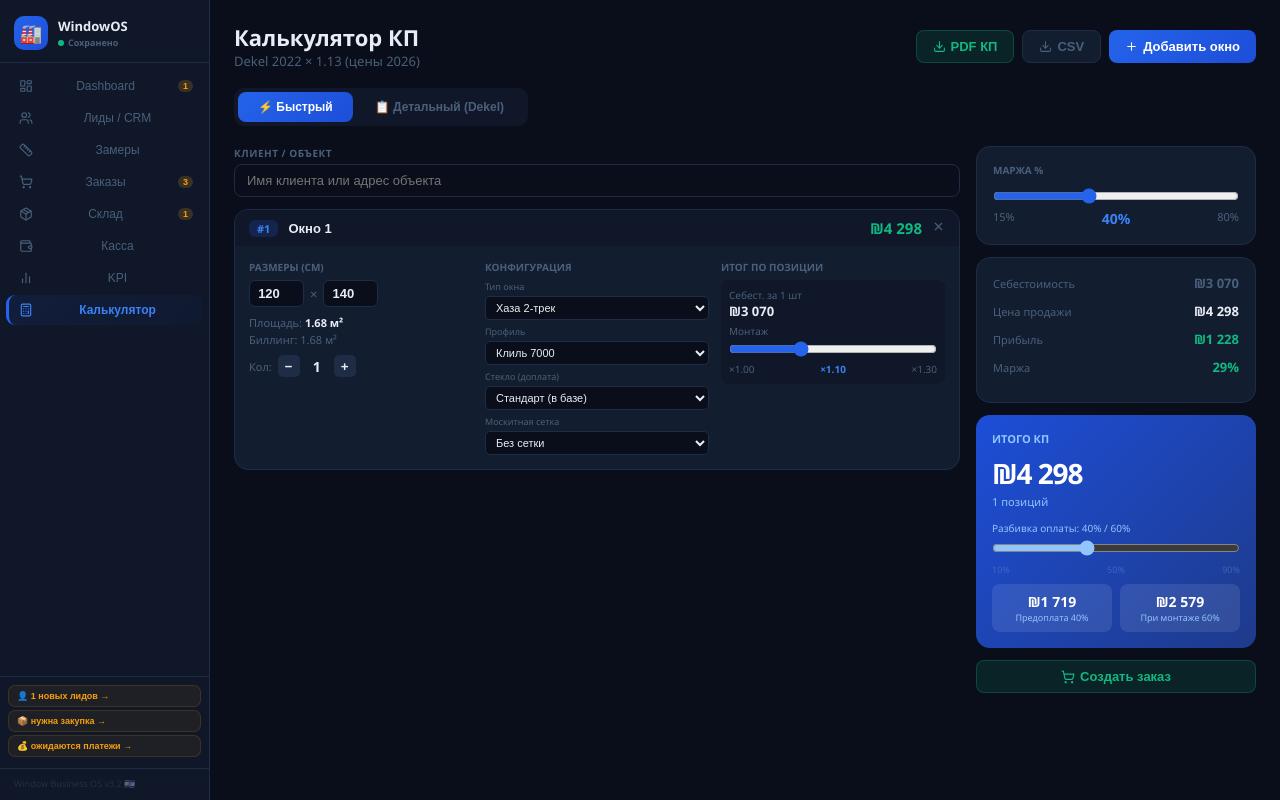
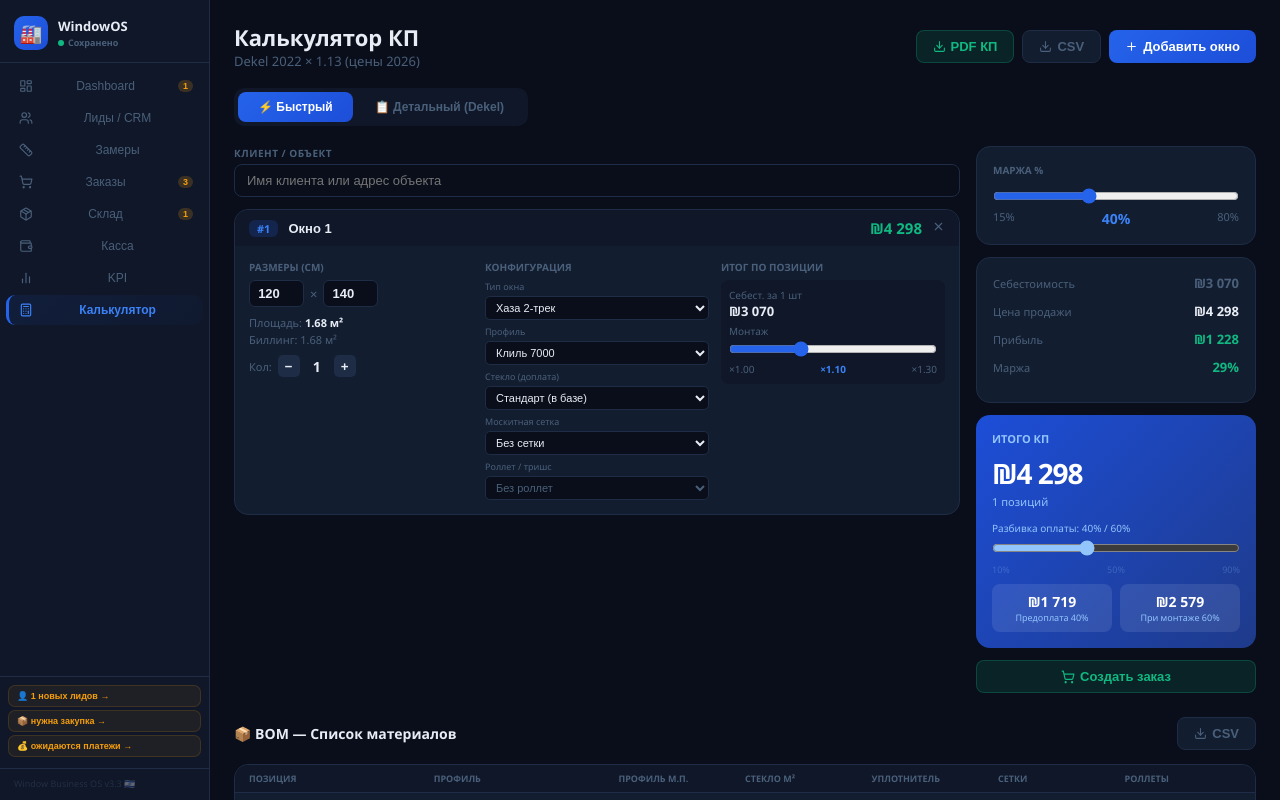
Before and after one commit to 2020Sofa1982/windowos, a React (Vite) app: page / in a window 1280 px wide. Both pictures are taken after a click on the button "Калькулятор". Built offline with nearby package versions, Linux system fonts and the light colour scheme.

Commit message:
Update maskit App.jsx

```diff
--- a/src/App.jsx
+++ b/src/App.jsx
@@ -88,6 +88,17 @@ const DS=[
   {id:"std",name:"Сетка стандарт",price:565,code:"12.110.0100"},
   {id:"eco",name:"Сетка эконом",price:452,code:"12.110.0110"},
   {id:"roll",name:"Сетка рулонная",price:362,code:"12.110.0120"},
+];
+
+// Shutters — price per m², motor per unit
+const DSHT=[
+  {id:"none",name:"Без роллет",priceM2:0,motor:0,code:"-"},
+  {id:"roll_pvc_manual",name:"Роллет PVC ручной",priceM2:735,motor:0,code:"12.101.1600"},
+  {id:"roll_alum_manual",name:"Роллет алюм. ручной",priceM2:915,motor:0,code:"12.101.1611"},
+  {id:"roll_alum_motor",name:"Роллет алюм. моторизованный",priceM2:915,motor:622,code:"12.101.1611+12.101.2000"},
+  {id:"roll_alum_motor_rf",name:"Роллет алюм. мотор + пульт ДУ",priceM2:915,motor:1085,code:"12.101.1611+12.101.2060"},
+  {id:"slide_pvc_1",name:"Тришс הזזה PVC 1-крыло",priceM2:802,motor:0,code:"12.101.1200"},
+  {id:"slide_pvc_2",name:"Тришс הזזה PVC 2-крыла",priceM2:1017,motor:0,code:"12.101.1250"},
 ];
 
 // Op types UI
@@ -693,19 +704,47 @@ function printKP(client,calced,saleTotal,margin,split){
   const rows=validItems.map((c,i)=>{
     const linePrice=Math.round(c.totalCost/c.qty*(1+margin/100))*c.qty;
     const unitPrice=Math.round(c.totalCost/c.qty*(1+margin/100));
-    const typeName=OPS.find(o=>o.id===c.op)?.name||c.op;
     const glassName=c.glass!=="none"?(DG.find(g=>g.id===c.glass)?.name||""):"";
-    const screenName=c.screen!=="none"?(DS.find(s=>s.id===c.screen)?.name||""):"";
-    const extras=[glassName,screenName].filter(Boolean).join(", ");
-    return`<tr>
+    const screenOpt=DS.find(s=>s.id===c.screen)||DS[0];
+    const shutterOpt=DSHT.find(s=>s.id===c.shutter)||DSHT[0];
+    // Window row
+    const winPrice=Math.round((c.baseDekel+c.glassAddon)*c.install/c.qty*(1+margin/100));
+    const winTotal=winPrice*c.qty;
+    let html=`<tr>
       <td style="text-align:center">${i+1}</td>
-      <td><b>${c.name}</b>${extras?`<br/><span class="sub">${extras}</span>`:""}</td>
+      <td><b>${c.name}</b>${glassName?`<br/><span class="sub">זכוכית: ${glassName}</span>`:""}
+      <br/><span class="sub">${OPS.find(o=>o.id===c.op)?.name||c.op} · ${PNAMES[c.profile]||c.profile}</span></td>
       <td style="text-align:center">${c.w}×${c.h} ס"מ</td>
       <td style="text-align:center">${c.area.toFixed(2)} מ"ר</td>
       <td style="text-align:center">${c.qty}</td>
-      <td style="text-align:left;font-weight:700">₪${unitPrice.toLocaleString("he-IL")}</td>
-      <td style="text-align:left;font-weight:800;color:#1d4ed8">₪${linePrice.toLocaleString("he-IL")}</td>
+      <td style="text-align:left;font-weight:700">₪${winPrice.toLocaleString("he-IL")}</td>
+      <td style="text-align:left;font-weight:800;color:#1d4ed8">₪${winTotal.toLocaleString("he-IL")}</td>
     </tr>`;
+    // Screen sub-row
+    if(c.screen!=="none"){
+      const sp=Math.round(screenOpt.price*(1+margin/100));
+      html+=`<tr style="background:#f0fdf4">
+        <td></td>
+        <td style="padding-right:24px"><span style="color:#16a34a">↳ ${screenOpt.name}</span></td>
+        <td colspan="2"></td><td style="text-align:center">${c.qty}</td>
+        <td style="color:#16a34a">₪${sp.toLocaleString("he-IL")}</td>
+        <td style="color:#16a34a;font-weight:700">₪${(sp*c.qty).toLocaleString("he-IL")}</td>
+      </tr>`;
+    }
+    // Shutter sub-row
+    if(c.shutter!=="none"){
+      const shp=Math.round((shutterOpt.priceM2*c.billArea+shutterOpt.motor*c.qty)*(1+margin/100));
+      html+=`<tr style="background:#fffbeb">
+        <td></td>
+        <td style="padding-right:24px"><span style="color:#d97706">↳ ${shutterOpt.name}</span></td>
+        <td style="text-align:center">${c.w}×${c.h} ס"מ</td>
+        <td style="text-align:center">${c.area.toFixed(2)} מ"ר</td>
+        <td style="text-align:center">${c.qty}</td>
+        <td style="color:#d97706">—</td>
+        <td style="color:#d97706;font-weight:700">₪${shp.toLocaleString("he-IL")}</td>
+      </tr>`;
+    }
+    return html;
   }).join("");
 
   const html=`<!DOCTYPE html><html lang="he" dir="rtl"><head><meta charset="UTF-8"/>
@@ -814,7 +853,8 @@ function printKP(client,calced,saleTotal,margin,split){
 
 function newItem(name,op,profile,w,h,qty){
   return{id:Date.now()+Math.random(),name:name||"Окно",op:op||"sliding_2_track",
-    profile:profile||"klil_7000",w:w||120,h:h||140,qty:qty||1,glass:"none",screen:"none",install:1.10};
+    profile:profile||"klil_7000",w:w||120,h:h||140,qty:qty||1,
+    glass:"none",screen:"none",shutter:"none",install:1.10};
 }
 
 function Calc({preload,setPreload,setOrders,orders,leads,setLeads}){
@@ -849,11 +889,13 @@ function Calc({preload,setPreload,setOrders,orders,leads,setLeads}){
     if(!lookup)return{...it,area,billArea,baseDekel:0,glassAddon:0,screenAddon:0,unitCost:0,totalCost:0,code:"—",valid:false};
     const glassOpt=DG.find(g=>g.id===it.glass)||DG[0];
     const screenOpt=DS.find(s=>s.id===it.screen)||DS[0];
+    const shutterOpt=DSHT.find(s=>s.id===it.shutter)||DSHT[0];
     const baseDekel=lookup.price*billArea;
     const glassAddon=glassOpt.price*billArea;
     const screenAddon=screenOpt.price*it.qty;
-    const totalCost=(baseDekel+glassAddon+screenAddon)*it.install;
-    return{...it,area,billArea,baseDekel,glassAddon,screenAddon,totalCost,code:lookup.code,valid:true};
+    const shutterAddon=(shutterOpt.priceM2*billArea+shutterOpt.motor*it.qty);
+    const totalCost=(baseDekel+glassAddon+screenAddon+shutterAddon)*it.install;
+    return{...it,area,billArea,baseDekel,glassAddon,screenAddon,shutterAddon,totalCost,code:lookup.code,shutterOpt,valid:true};
   };
   const calced=items.map(calcItem);
   const totalCost=calced.reduce((s,c)=>s+c.totalCost,0);
@@ -977,6 +1019,13 @@ function Calc({preload,setPreload,setOrders,orders,leads,setLeads}){
                       {DS.map(s=><option key={s.id} value={s.id} style={{background:D.card}}>{s.name}</option>)}
                     </select>
                   </div>
+                  <div style={{marginTop:5}}>
+                    <div style={{fontSize:9,color:D.muted,marginBottom:2}}>Роллет / тришс</div>
+                    <select value={it.shutter} onChange={e=>upd(it.id,"shutter",e.target.value)}
+                      style={{width:"100%",background:D.bg,border:`1px solid ${D.border}`,borderRadius:5,padding:"4px 6px",color:it.shutter!=="none"?D.yellow:D.muted,fontSize:11,outline:"none",fontWeight:it.shutter!=="none"?700:400}}>
+                      {DSHT.map(s=><option key={s.id} value={s.id} style={{background:D.card,color:D.text}}>{s.name}</option>)}
+                    </select>
+                  </div>
                 </div>
                 {/* Col 3: Breakdown */}
                 <div>
@@ -988,6 +1037,7 @@ function Calc({preload,setPreload,setOrders,orders,leads,setLeads}){
                       {[["База Dekel",fmt(Math.round(it.baseDekel)),"code",it.code],
                         it.glassAddon>0&&["Стекло",fmt(Math.round(it.glassAddon)),"",""],
                         it.screenAddon>0&&["Сетка",fmt(Math.round(it.screenAddon)),"",""],
+                        it.shutterAddon>0&&["Роллет",fmt(Math.round(it.shutterAddon)),"",""],
                         ["× монтаж",`×${it.install.toFixed(2)}`,"",''],
                       ].filter(Boolean).map((r,i)=>(
                         <div key={i} style={{display:"flex",justifyContent:"space-between",marginBottom:3}}>
@@ -1087,11 +1137,69 @@ function Calc({preload,setPreload,setOrders,orders,leads,setLeads}){
         )}
       </div>
     </div>
+    {/* BOM — Bill of Materials */}
+    {calced.some(c=>c.valid)&&(<div style={{marginTop:24}}>
+      <div style={{display:"flex",justifyContent:"space-between",alignItems:"center",marginBottom:14}}>
+        <div style={{fontSize:14,fontWeight:800,color:D.text}}>📦 BOM — Список материалов</div>
+        <Btn onClick={()=>{
+          const rows=[];
+          let totalProf=0,totalGlass=0,totalSeals=0;
+          calced.filter(c=>c.valid).forEach(c=>{
+            const profM=(2*(c.w+c.h)/100*1.15*c.qty).toFixed(2);
+            const glassM2=(c.area*c.qty).toFixed(2);
+            const sealM=(2*(c.w+c.h)/100*c.qty).toFixed(2);
+            totalProf+=parseFloat(profM);totalGlass+=parseFloat(glassM2);totalSeals+=parseFloat(sealM);
+            rows.push([c.name,PNAMES[c.profile]||c.profile,profM+" м.п.",glassM2+" м²",sealM+" м.п.",
+              c.screen!=="none"?c.qty+"шт":"—",c.shutter!=="none"?glassM2+" м²":"—"]);
+          });
+          rows.push(["ИТОГО","","","","","",""]);
+          exportCSV(["Позиция","Профиль","Профиль (м.п.)","Стекло (м²)","Уплотнитель (м.п.)","Сетка (шт)","Роллет (м²)"],rows,"BOM.csv");
+        }} variant="ghost"><Download size={13}/> CSV</Btn>
+      </div>
+      <div style={{background:D.card,border:`1px solid ${D.border}`,borderRadius:14,overflow:"hidden"}}>
+        <div style={{display:"grid",gridTemplateColumns:"1.5fr 1.5fr 1fr 1fr 1fr 1fr 1fr",padding:"7px 14px",background:D.surface,gap:10}}>
+          {["Позиция","Профиль","Профиль м.п.","Стекло м²","Уплотнитель","Сетки","Роллеты"].map((h,i)=>(
+            <div key={i} style={{fontSize:9,fontWeight:800,color:D.muted,textTransform:"uppercase"}}>{h}</div>
+          ))}
+        </div>
+        {calced.filter(c=>c.valid).map((c,i)=>{
+          const profM=(2*(c.w+c.h)/100*1.15*c.qty).toFixed(2);
+          const glassM2=(c.area*c.qty).toFixed(2);
+          const sealM=(2*(c.w+c.h)/100*c.qty).toFixed(2);
+          const screenOpt=DS.find(s=>s.id===c.screen)||DS[0];
+          const shutterOpt=DSHT.find(s=>s.id===c.shutter)||DSHT[0];
+          return(<div key={c.id} style={{display:"grid",gridTemplateColumns:"1.5fr 1.5fr 1fr 1fr 1fr 1fr 1fr",
+            padding:"9px 14px",gap:10,borderTop:`1px solid ${D.border}`,background:i%2===0?D.card:D.surface,alignItems:"center"}}>
+            <div style={{fontSize:12,fontWeight:700,color:D.text}}>{c.name}<div style={{fontSize:10,color:D.muted}}>{c.qty} шт</div></div>
+            <div style={{fontSize:11,color:D.muted}}>{PNAMES[c.profile]||c.profile}</div>
+            <div style={{fontSize:12,fontWeight:700,color:D.accentLight}}>{profM} м.п.</div>
+            <div style={{fontSize:12,fontWeight:700,color:D.teal}}>{glassM2} м²</div>
+            <div style={{fontSize:12,color:D.muted}}>{sealM} м.п.</div>
+            <div style={{fontSize:11,color:c.screen!=="none"?D.green:D.muted}}>{c.screen!=="none"?`${c.qty} шт (${screenOpt.name})`:"—"}</div>
+            <div style={{fontSize:11,color:c.shutter!=="none"?D.yellow:D.muted}}>{c.shutter!=="none"?`${glassM2} м² (${shutterOpt.name})`:"—"}</div>
+          </div>);
+        })}
+        {/* Totals row */}
+        {(()=>{
+          const tp=calced.filter(c=>c.valid).reduce((s,c)=>s+2*(c.w+c.h)/100*1.15*c.qty,0);
+          const tg=calced.filter(c=>c.valid).reduce((s,c)=>s+c.area*c.qty,0);
+          const ts=calced.filter(c=>c.valid).reduce((s,c)=>s+2*(c.w+c.h)/100*c.qty,0);
+          const tsc=calced.filter(c=>c.valid&&c.screen!=="none").reduce((s,c)=>s+c.qty,0);
+          const tsh=calced.filter(c=>c.valid&&c.shutter!=="none").reduce((s,c)=>s+c.area*c.qty,0);
+          return(<div style={{display:"grid",gridTemplateColumns:"1.5fr 1.5fr 1fr 1fr 1fr 1fr 1fr",
+            padding:"9px 14px",gap:10,borderTop:`2px solid ${D.border}`,background:D.surface}}>
+            <div style={{fontSize:11,fontWeight:800,color:D.text,gridColumn:"span 2"}}>ИТОГО</div>
+            <div style={{fontSize:13,fontWeight:800,color:D.accentLight}}>{tp.toFixed(1)} м.п.</div>
+            <div style={{fontSize:13,fontWeight:800,color:D.teal}}>{tg.toFixed(2)} м²</div>
+            <div style={{fontSize:12,fontWeight:700,color:D.muted}}>{ts.toFixed(1)} м.п.</div>
+            <div style={{fontSize:12,fontWeight:700,color:D.green}}>{tsc>0?`${tsc} шт`:"—"}</div>
+            <div style={{fontSize:12,fontWeight:700,color:D.yellow}}>{tsh>0?`${tsh.toFixed(2)} м²`:"—"}</div>
+          </div>);
+        })()}
+      </div>
+    </div>)}
   </div>);
 }
-
-// ═══════════════════════════════════════════════════════════════
-// ORDERS
 // ═══════════════════════════════════════════════════════════════
 function Orders({orders,setOrders,setPayments}){
   const [modal,setModal]=useState(false);
@@ -1411,7 +1519,7 @@ export default function App(){
           onMouseEnter={e=>e.currentTarget.style.background=D.yellow+"28"}
           onMouseLeave={e=>e.currentTarget.style.background=D.yellow+"12"}>{a} →</button>))}
       </div>
-      <div style={{padding:"8px 14px 10px",fontSize:9,color:D.muted+"55",borderTop:`1px solid ${D.border}`}}>Window Business OS v3.2 🇮🇱</div>
+      <div style={{padding:"8px 14px 10px",fontSize:9,color:D.muted+"55",borderTop:`1px solid ${D.border}`}}>Window Business OS v3.3 🇮🇱</div>
     </div>
     {/* MAIN */}
     <div style={{flex:1,overflowY:"auto",padding:"22px 24px"}}>
```
